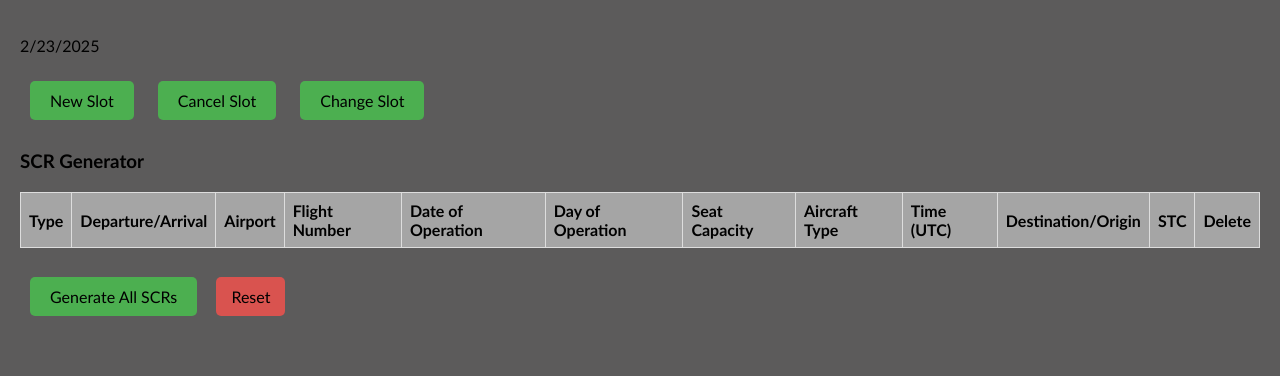
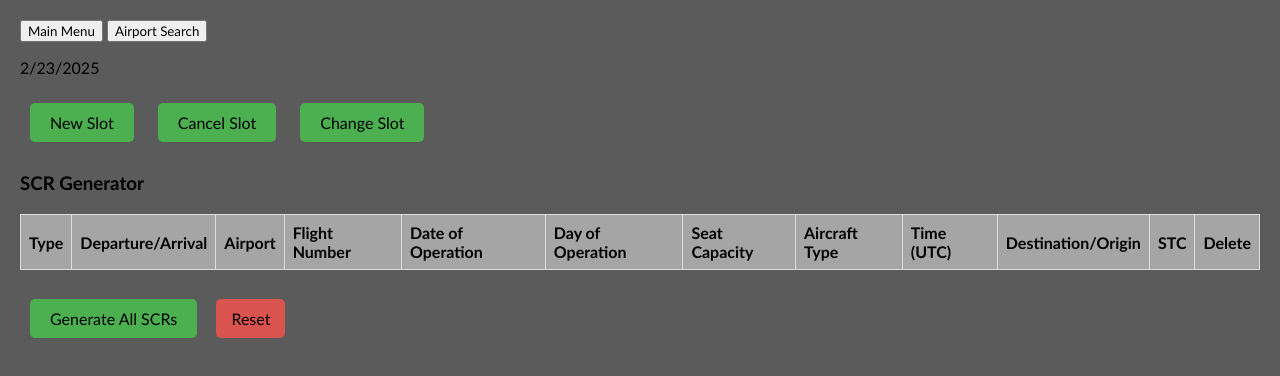
Before and after one commit to amigo1911/scrgenerator, a plain HTML site: page scrtest5.html in a window 1280 px wide. Drawn offline with Linux system fonts and the light colour scheme.

Commit message:
Update scrtest5.html
added menu and airport search button

```diff
--- a/scrtest5.html
+++ b/scrtest5.html
@@ -60,6 +60,11 @@
     </style>
 </head>
 <body>
+    <div>
+        <button class="returnbutton" onclick="index()">Main Menu</button>
+        <button class="returnbutton" onclick="airportsearch()">Airport Search</button>
+    </div>
+
 
     <p id="date"></p>
 
@@ -104,6 +109,14 @@
 
 
     <script>
+
+        function index() {
+            window.location.href = 'index.html';
+        }
+        function airportsearch() {
+            window.location.href = 'airportsearch.html';
+        }
+
         document.getElementById("date").innerText = new Date().toLocaleDateString();
 
         function addNewSlotRow() {
```
